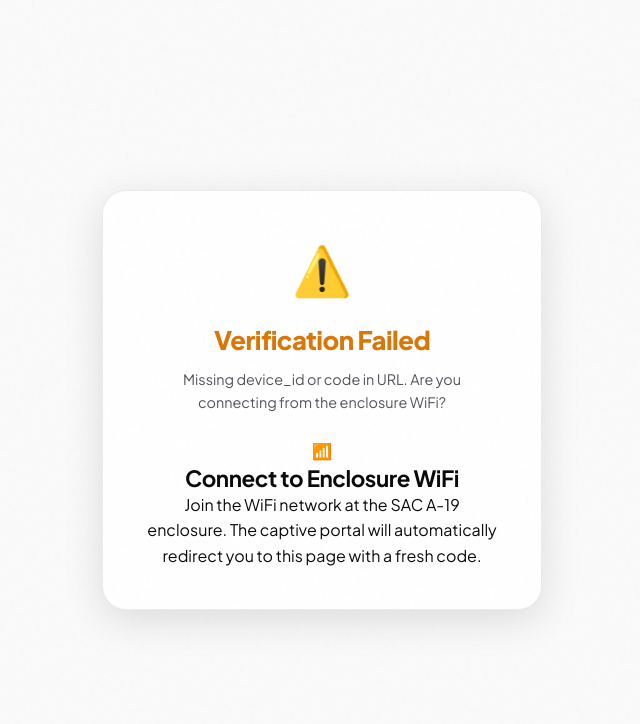
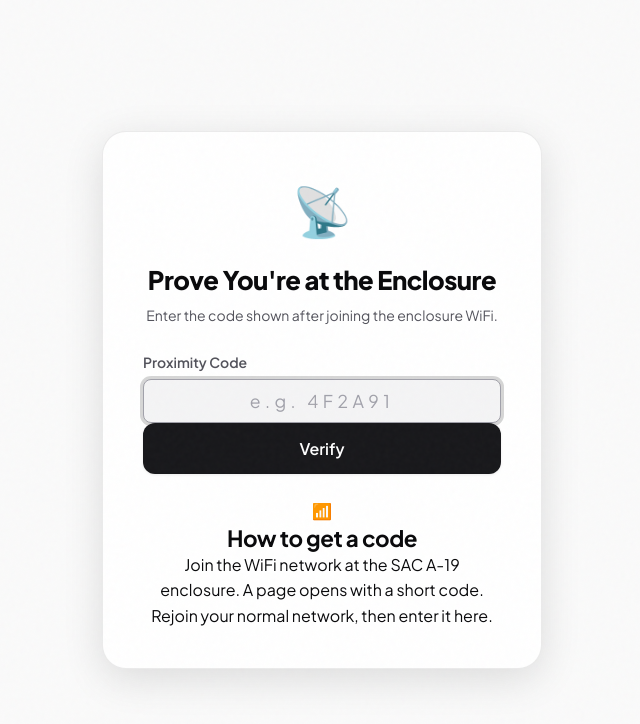
Before and after one commit to Aryan1092raj/KMS, a Next.js app in the folder frontend/: page /connect in a window 1280 px wide. Shown: the top 724 px of the page, without its empty margins (318-958 px from the left). Built offline with nearby package versions, Linux system fonts and the light colour scheme.

Commit message:
Wire frontend to temp_token TOTP setup and code-only proximity verify

```diff
--- a/frontend/app/connect/ConnectClient.tsx
+++ b/frontend/app/connect/ConnectClient.tsx
@@ -1,6 +1,6 @@
 "use client";
 
-import { useEffect, useState } from "react";
+import { useCallback, useEffect, useState } from "react";
 import { useRouter } from "next/navigation";
 import { proximity } from "@/lib/api";
 
@@ -11,37 +11,101 @@ interface ConnectPageClientProps {
 
 export default function ConnectPageClient({ deviceId, code }: ConnectPageClientProps) {
   const router = useRouter();
-  const [status, setStatus] = useState<"verifying" | "success" | "error">("verifying");
+  // "idle" = waiting for the user to type a code from the enclosure display.
+  const [status, setStatus] = useState<"idle" | "verifying" | "success" | "error">(
+    code ? "verifying" : "idle"
+  );
+  const [entered, setEntered] = useState(code);
   const [error, setError] = useState("");
 
-  useEffect(() => {
-    if (!deviceId || !code) {
-      setStatus("error");
-      setError("Missing device_id or code in URL. Are you connecting from the enclosure WiFi?");
-      return;
-    }
-
-    async function verifyProximity() {
+  const verify = useCallback(
+    async (value: string) => {
+      setStatus("verifying");
+      setError("");
       try {
-        const result = await proximity.verify(deviceId, code);
+        // device_id is optional — the code alone resolves to a device server-side.
+        const result = await proximity.verify(value.trim(), deviceId || undefined);
         if (result.proximity_verified) {
           setStatus("success");
           sessionStorage.setItem("proximity_verified", "true");
-          sessionStorage.setItem("proximity_device_id", deviceId);
+          if (deviceId) sessionStorage.setItem("proximity_device_id", deviceId);
           setTimeout(() => router.push("/keys"), 1500);
         }
       } catch (err: any) {
         setStatus("error");
-        setError(err.error || err.detail || "Proximity verification failed. The code may have expired.");
+        setError(
+          err.status === 401
+            ? "Sign in first, then enter the code."
+            : err.error || err.detail || "Code invalid or expired. Get a fresh one from the enclosure."
+        );
       }
-    }
+    },
+    [deviceId, router]
+  );
 
-    verifyProximity();
-  }, [deviceId, code, router]);
+  // Captive-portal path: the code arrived in the URL, so skip the form.
+  useEffect(() => {
+    if (code) verify(code);
+  }, [code, verify]);
+
+  function handleSubmit(e: React.FormEvent) {
+    e.preventDefault();
+    verify(entered);
+  }
 
   return (
     <div className="auth-container">
       <div className="auth-card animate-fade-in" style={{ textAlign: "center" }}>
+        {(status === "idle" || status === "error") && (
+          <>
+            <div style={{ fontSize: "3rem", marginBottom: "1rem" }}>
+              {status === "error" ? "⚠️" : "📡"}
+            </div>
+            <h1 className="auth-title">Prove You&apos;re at the Enclosure</h1>
+            <p className="auth-subtitle" style={{ marginTop: "0.5rem" }}>
+              Enter the code shown after joining the enclosure WiFi.
+            </p>
+
+            {error && (
+              <p style={{ color: "var(--c-warning)", margin: "1rem 0 0", fontSize: "0.9rem" }}>
+                {error}
+              </p>
+            )}
+
+            <form onSubmit={handleSubmit} style={{ marginTop: "1.5rem", textAlign: "left" }}>
+              <div className="form-group">
+                <label htmlFor="proximity-code" className="label">Proximity Code</label>
+                <input
+                  id="proximity-code"
+                  className="input"
+                  value={entered}
+                  onChange={(e) => setEntered(e.target.value)}
+                  placeholder="e.g. 4F2A91"
+                  autoComplete="off"
+                  autoCapitalize="characters"
+                  autoFocus
+                  required
+                  style={{ letterSpacing: "0.25em", textAlign: "center", fontSize: "1.1rem" }}
+                />
+              </div>
+              <button type="submit" className="btn btn-primary btn-lg btn-full">
+                Verify
+              </button>
+            </form>
+
+            <div className="proximity-banner" style={{ marginTop: "1.5rem" }}>
+              <span className="proximity-banner-icon">📶</span>
+              <div className="proximity-banner-text">
+                <h3>How to get a code</h3>
+                <p>
+                  Join the WiFi network at the SAC A-19 enclosure. A page opens with a
+                  short code. Rejoin your normal network, then enter it here.
+                </p>
+              </div>
+            </div>
+          </>
+        )}
+
         {status === "verifying" && (
           <>
             <div style={{ fontSize: "3rem", marginBottom: "1rem" }}>📡</div>
@@ -77,24 +141,6 @@ export default function ConnectPageClient({ deviceId, code }: ConnectPageClientP
             </div>
           </>
         )}
-
-        {status === "error" && (
-          <>
-            <div style={{ fontSize: "3rem", marginBottom: "1rem" }}>⚠️</div>
-            <h1 className="auth-title" style={{ color: "var(--c-warning)" }}>Verification Failed</h1>
-            <p style={{ color: "var(--c-text-muted)", margin: "0.75rem 0 1.5rem", fontSize: "0.9rem" }}>{error}</p>
-            <div className="proximity-banner">
-              <span className="proximity-banner-icon">📶</span>
-              <div className="proximity-banner-text">
-                <h3>Connect to Enclosure WiFi</h3>
-                <p>
-                  Join the WiFi network at the SAC A-19 enclosure. The captive portal will
-                  automatically redirect you to this page with a fresh code.
-                </p>
-              </div>
-            </div>
-          </>
-        )}
       </div>
     </div>
   );
--- a/frontend/app/login/page.tsx
+++ b/frontend/app/login/page.tsx
@@ -25,6 +25,8 @@ export default function LoginPage() {
       } else if (result.requires_totp) {
         sessionStorage.setItem("temp_token", result.temp_token);
         router.push("/login/totp");
+      } else {
+        setError("Unexpected response from the server. Please try again.");
       }
     } catch (err: any) {
       setError(err.detail || "Invalid email or password.");
--- a/frontend/lib/api.ts
+++ b/frontend/lib/api.ts
@@ -1,5 +1,5 @@
 /**
- * SKSS API client — typed wrapper around all backend endpoints.
+ * SNTC API client — typed wrapper around all backend endpoints.
  * Uses Next.js rewrites to proxy /api/* → FastAPI backend.
  */
 
@@ -37,8 +37,11 @@ export const auth = {
       { method: "POST", body: JSON.stringify({ temp_token, code }) }
     ),
 
-  setupTOTP: () =>
-    request<{ totp_uri: string; secret: string }>("/auth/totp/setup", { method: "POST" }),
+  setupTOTP: (temp_token: string) =>
+    request<{ totp_uri: string; secret: string }>("/auth/totp/setup", {
+      method: "POST",
+      body: JSON.stringify({ temp_token }),
+    }),
 
   logout: () => request<void>("/auth/logout", { method: "POST" }),
 };
@@ -46,10 +49,10 @@ export const auth = {
 // ── Proximity ─────────────────────────────────────────────────────────────────
 
 export const proximity = {
-  verify: (device_id: string, code: string) =>
+  verify: (code: string, device_id?: string) =>
     request<{ proximity_verified: boolean; expires_in_seconds: number }>(
       "/proximity/verify",
-      { method: "POST", body: JSON.stringify({ device_id, code }) }
+      { method: "POST", body: JSON.stringify({ code, device_id }) }
     ),
 };
 
--- a/frontend/middleware.ts
+++ b/frontend/middleware.ts
@@ -6,7 +6,9 @@ export function middleware(request: NextRequest) {
   const { pathname } = request.nextUrl;
 
   // Protected paths
-  const isProtectedPath = pathname.startsWith("/keys") || pathname.startsWith("/admin") || pathname.startsWith("/totp/setup");
+  // /totp/setup is deliberately absent: it runs before a session exists, and
+  // authorises itself with the temp_token issued by /auth/login.
+  const isProtectedPath = pathname.startsWith("/keys") || pathname.startsWith("/admin");
   const isGuestOnlyPath = pathname === "/login" || pathname === "/login/totp";
 
   // Redirect to login if accessing protected path without session
```
Also changed, not shown: frontend/app/totp/setup/page.tsx (+10 -3 lines).
